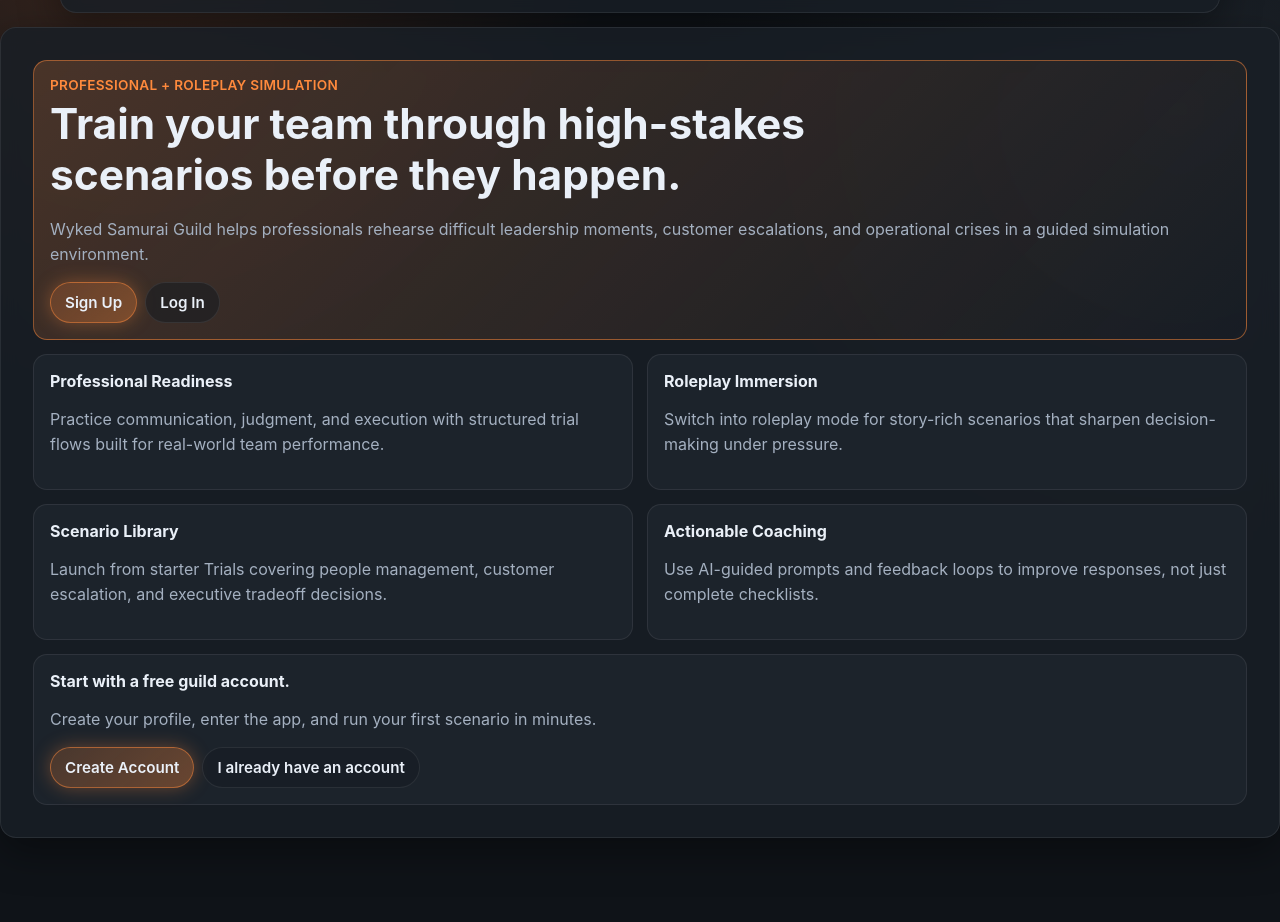
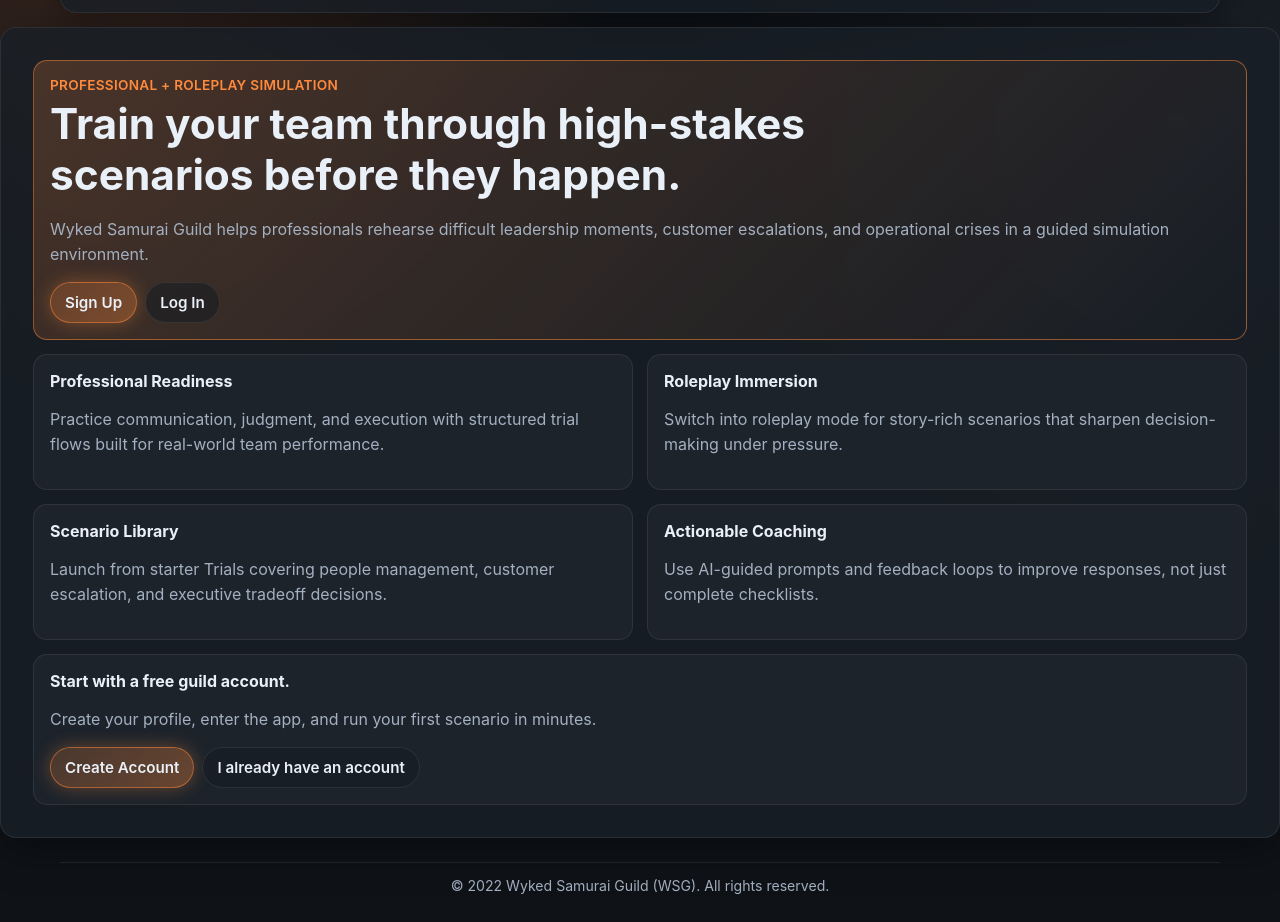
Before and after one commit to RPEngine/WSG, a plain HTML site: page WykedSamuraiGuild/web/index.html in a window 1280 px wide. Shown: the part 79-1001 px from the top of the page. Before the commit the page ends 941 px from the top, so only its background shows below. Drawn offline with Linux system fonts and the light colour scheme.

Commit message:
Add site-wide footer with copyright notice

```diff
--- a/WykedSamuraiGuild/web/app.js
+++ b/WykedSamuraiGuild/web/app.js
@@ -744,6 +744,14 @@ function MainContent(key, title, subtitle, statusMarkup, pageHtml) {
       ${statusMarkup}
       <section style="margin-top:${hideDefaultHeader ? '0' : '14px'};">${pageHtml}</section>
     </main>
+  `;
+}
+
+function SiteFooter() {
+  return `
+    <footer class="site-footer" role="contentinfo">
+      © 2022 Wyked Samurai Guild (WSG). All rights reserved.
+    </footer>
   `;
 }
 
@@ -2020,6 +2028,7 @@ function renderLayout(path, key, pageHtml) {
   document.getElementById('app').innerHTML = `
     ${AppShell(path, key, pageHtml, statusMarkup)}
     ${starterScenarioModalMarkup()}
+    ${SiteFooter()}
   `;
 
   attachHeaderActions();
@@ -2058,6 +2067,7 @@ function renderPublicLayout(path, key, pageHtml) {
         ${statusMarkup}
         <section style="margin-top:${showPageHeader ? '14px' : '0'};">${pageHtml}</section>
       </main>
+      ${SiteFooter()}
     </div>
   `;
 
--- a/WykedSamuraiGuild/web/styles.css
+++ b/WykedSamuraiGuild/web/styles.css
@@ -111,6 +111,16 @@ body {
   padding: var(--space-5);
 }
 
+.site-footer {
+  width: min(100%, var(--container-max));
+  margin: 0 auto 14px;
+  padding: 14px var(--container-pad);
+  text-align: center;
+  color: var(--text-muted);
+  border-top: 1px solid var(--border);
+  font-size: 0.88rem;
+}
+
 .panel {
   background: var(--panel);
   border: 1px solid var(--border);
```
